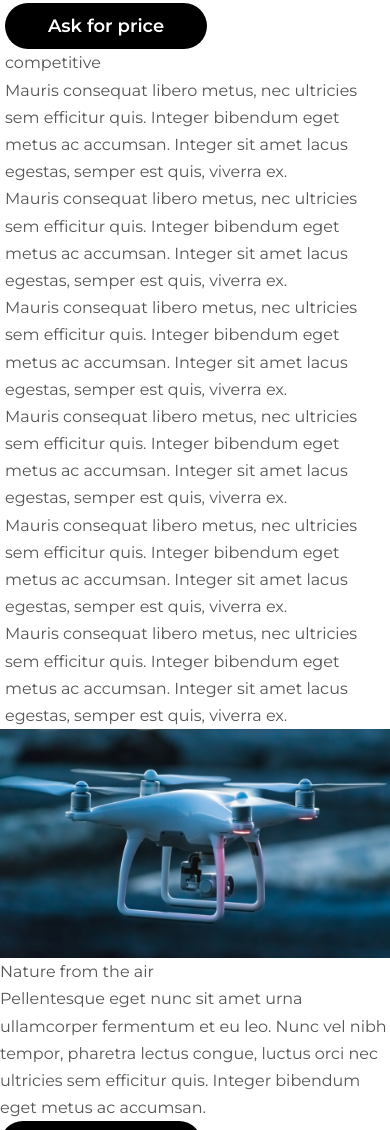
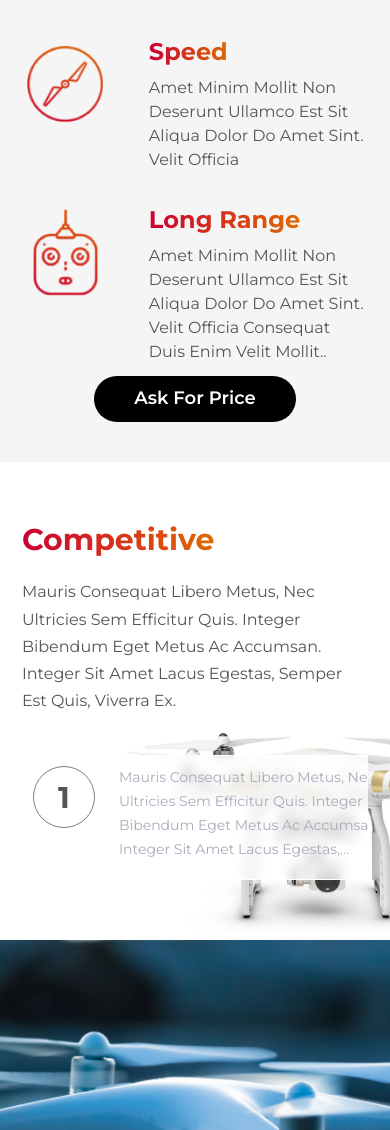
Before and after one commit to yupjung0408/drone, a plain HTML site: page index.html in a window 390 px wide. Shown: the part 870-2000 px from the top of the page. Drawn offline with Linux system fonts and the light colour scheme.

Commit message:
모바일 디자인 완성

```diff
--- a/css/common.css
+++ b/css/common.css
@@ -70,6 +70,8 @@ button {
 body {
     font: 1.6rem/1.7 'Montserrat', sans-serif; /* 영문폰트와 한글폰트를 같이 쓸때는 영문먼저 숫자는 영문폰트를 따라감 */
     color: var(--text-color);
+    text-transform: capitalize; /* ttc: 첫글자를 대문자 */
+    word-break: keep-all; /* wbka: 어절 단위로 줄바꿈 */
 }
 
 .btn {
@@ -88,3 +90,18 @@ body {
     background: #000;
     color: #fff;
 }
+
+.text-gra {
+    /* 텍스트에 그라데이션 적용 */
+    background: var(--gradient);
+    /* -webkit-background-clip: text; */
+    background-clip: text;
+    -webkit-text-fill-color: transparent;
+    display: inline-block;
+}
+
+.sec-title {
+    font-weight: 700;
+    font-size: 3rem;
+    line-height: 1.2;
+}
--- a/css/style.css
+++ b/css/style.css
@@ -2,6 +2,7 @@
 
 .inner {
     width: 38rem;
+    width: 88.785%;
     margin: 0 auto;
     /* background: rgba(255, 255, 0, 0.1); */
 }
@@ -83,6 +84,7 @@
     transform: translateX(-50%);
     /* border: 1px solid #000; */
     width: 38rem;
+    width: 88.785%;
 }
 
 .visual-title h2 {
@@ -90,7 +92,7 @@
     font-size: 3.6rem;
     color: #fff;
     line-height: 44px;
-    line-height: 1.2; /* 44/36 */
+    line-height: 1.2; /* 44/36  lh픽셀/폰트사이즈 */
 }
 
 .visual-title p {
@@ -101,25 +103,261 @@
     margin-top: 2rem;
 }
 
-.btn {
-    width: 20.2rem;
-    height: 4.6rem;
-    display: flex;
-    justify-content: center;
-    align-items: center;
-    border-radius: 5rem;
-    font-weight: 600;
-    font-size: 1.8rem;
-    line-height: 1.2;
-}
-
 .btn-cta {
     background: #fff;
     color: var(--main-color);
     margin: 4.8rem auto 0;
 }
 
-.btn-black {
-    background: #000;
+.introduce {
+    background: #f5f5f5;
+    padding: 4rem 0;
+}
+
+.introduce-list li {
+    display: flex;
+    gap: 4rem;
+    padding: 1.2rem 0;
+    min-height: 16.8rem;
+    /* border: 1px solid #000; */
+}
+
+.introduce-list li::before {
+    content: '';
+    display: block;
+    width: 9rem;
+    height: 9rem;
+    background: no-repeat 50% / cover; /* cover= 100% auto */
+}
+
+.introduce-list li:nth-child(1)::before {
+    background-image: url(../img/intro-ico1.png);
+}
+
+.introduce-list li:nth-child(2)::before {
+    background-image: url(../img/intro-ico2.png);
+}
+
+.introduce-list li:nth-child(3)::before {
+    background-image: url(../img/intro-ico3.png);
+}
+
+.introduce-list li:nth-child(4)::before {
+    background-image: url(../img/intro-ico4.png);
+}
+
+.introduce-list li dl {
+    width: 24.9rem;
+    width: 65.5263%;
+}
+
+.introduce-list li dl dt {
+    font-weight: 700;
+    font-size: 2.4rem;
+    line-height: 1.2;
+}
+
+.introduce-list li dl dd {
+    margin-top: 0.8rem;
+    line-height: 1.5;
+}
+
+.introduce .btn-black {
+    margin: 0 auto;
+}
+
+.competitive {
+    padding: 6rem 0;
+    background: url(../img/drone-pic3.jpg) no-repeat 100% 100% / 70% auto;
+}
+
+.competitive h2 + p {
+    margin-top: 2rem;
+}
+
+.competitive-list-wrap {
+    /* border: 1px solid #f00; */
+    overflow-x: scroll; /* ovxs */
+    margin-top: 4.1rem;
+}
+
+.competitive-list {
+    display: flex;
+    gap: 1.1rem;
+
+    /* 1.카운터 세팅 */
+    counter-reset: competitive;
+}
+
+.competitive-list li {
+    border: 1px solid #fff;
+    background: var(--white80p);
+    border-radius: 1rem;
+    backdrop-filter: blur(5px);
+    width: 38rem;
+    height: 12.5rem;
+    flex-shrink: 0; /* fxsh0: flex때문에 줄어들지 않게 */
+    padding: 1rem;
+
+    display: flex;
+    gap: 2.4rem;
+
+    /* 2.카운터 증가 */
+    counter-increment: competitive;
+}
+
+.competitive-list li::before {
+    /* 3.카운터 적용 */
+    content: counter(competitive);
+    display: flex;
+    justify-content: center;
+    align-items: center;
+    flex-shrink: 0;
+
+    width: 6rem;
+    height: 6rem;
+    border-radius: 50%;
+    border: 1px solid var(--black50p);
+    font-weight: 700;
+    font-size: 3rem;
+}
+
+.competitive-list li p {
+    font-size: 1.4rem;
+    color: #a7acbc;
+
+    /* 4줄 제한 */
+    white-space: normal;
+    display: -webkit-box;
+    -webkit-line-clamp: 4;
+    line-clamp: 4;
+    -webkit-box-orient: vertical;
+    overflow: hidden;
+}
+
+.product-list {
+}
+.product-list li {
+    /* border: 1px solid #f00; */
+    position: relative;
+    padding-bottom: 25rem;
+    background: #fff;
+}
+
+.product-list li figure {
+    /* aspect-ratio: 1/1.215; */
+    height: 52rem;
+}
+
+.product-list li .product-con {
+    width: 38rem;
+    min-height: 45rem;
+    background: #f5f5f5;
+
+    position: absolute;
+    bottom: 2.4rem;
+    left: 50%;
+    transform: translateX(-50%); /* trftx */
+
+    padding: 6rem 4rem;
+    display: flex;
+    justify-content: center;
+    align-items: center;
+}
+
+.product-list li .product-con h3 {
+    font-weight: 700;
+    font-size: 3rem;
+    line-height: 1.2;
+}
+
+.product-list li .product-con p {
+    margin-top: 2.4rem;
+}
+
+.product-list li .product-con .btn-black {
+    margin-top: 2.4rem;
+}
+
+.newsletter {
+    /* aspect-ratio: 1/1.028; */
+    height: 44rem;
+
+    background: url(../img/newsletter-bg.jpg) no-repeat 50% / cover fixed;
+
+    display: flex;
+    justify-content: center;
+    align-items: center;
+}
+
+.newsletter-con {
+    width: 38rem;
+}
+
+.newsletter-con h4 {
+    font-weight: 700;
+    font-size: 3rem;
+    line-height: 1.2;
     color: #fff;
 }
+.newsletter-con .form-wrap {
+    margin-top: 4.8rem;
+    height: 4.8rem;
+    border: 1px solid #fff;
+    border-radius: 6rem;
+    background: var(white20p);
+
+    display: flex;
+    overflow: hidden;
+}
+
+.newsletter-con .form-wrap input {
+    background: transparent;
+    width: calc(100% - 8.4rem);
+    color: #fff;
+    padding: 1rem 2.8rem;
+}
+
+.newsletter-con .form-wrap input::placeholder {
+    color: #fff;
+}
+
+.newsletter-con .form-wrap button {
+    width: 8.4rem;
+    background: #fff;
+    color: var(--main-color);
+    border-radius: 6rem;
+}
+
+#footer {
+    background: #2c2e33;
+    padding: 8rem 0;
+}
+
+#footer .inner {
+    display: flex;
+    flex-direction: column; /* fxdc */
+    align-items: center;
+    gap: 2.8rem;
+}
+
+#footer .foot-logo {
+    display: block;
+    width: 24rem;
+    height: 3.6rem;
+    background: url(../img/foot-logo.png) no-repeat 50% / contain;
+    /* border: 1px solid #f00; */
+}
+
+#footer p {
+    font-size: 1.4rem;
+    line-height: 1.5;
+    color: var(--white60p);
+    text-align: center;
+    /* border: 1px solid #ff0; */
+}
+
+#footer p em {
+    display: block;
+    margin-top: 0.5rem;
+}
--- a/index.html
+++ b/index.html
@@ -61,19 +61,19 @@
                     <ul class="introduce-list">
                         <li>
                             <dl>
-                                <dt>from air</dt>
+                                <dt class="text-gra">from air</dt>
                                 <dd>Pellentesque eget nunc sit amet urna ullamcorper fermentum et eu leo.</dd>
                             </dl>
                         </li>
                         <li>
                             <dl>
-                                <dt>best drones</dt>
+                                <dt class="text-gra">best drones</dt>
                                 <dd>Amet minim mollit non deserunt ullamco est sit aliqua dolor</dd>
                             </dl>
                         </li>
                         <li>
                             <dl>
-                                <dt>speed</dt>
+                                <dt class="text-gra">speed</dt>
                                 <dd>
                                     Amet minim mollit non deserunt ullamco est sit aliqua dolor do amet sint. Velit
                                     officia
@@ -82,7 +82,7 @@
                         </li>
                         <li>
                             <dl>
-                                <dt>long range</dt>
+                                <dt class="text-gra">long range</dt>
                                 <dd>
                                     Amet minim mollit non deserunt ullamco est sit aliqua dolor do amet sint. Velit
                                     officia consequat duis enim velit mollit..
@@ -99,55 +99,62 @@
 
             <section class="competitive">
                 <div class="inner">
-                    <h2 class="sec-title">competitive</h2>
+                    <h2 class="sec-title text-gra">competitive</h2>
                     <p>
                         Mauris consequat libero metus, nec ultricies sem efficitur quis. Integer bibendum eget metus ac
                         accumsan. Integer sit amet lacus egestas, semper est quis, viverra ex.
                     </p>
 
                     <!-- ol.competitive-list>li*5>a>p -->
+                    <div class="competitive-list-wrap">
                         <ol class="competitive-list">
                             <li>
                                 <a href="#">
                                     <p>
-                                    Mauris consequat libero metus, nec ultricies sem efficitur quis. Integer bibendum
-                                    eget metus ac accumsan. Integer sit amet lacus egestas, semper est quis, viverra ex.
+                                        Mauris consequat libero metus, nec ultricies sem efficitur quis. Integer
+                                        bibendum eget metus ac accumsan. Integer sit amet lacus egestas, semper est
+                                        quis, viverra ex.
                                     </p>
                                 </a>
                             </li>
                             <li>
                                 <a href="#">
                                     <p>
-                                    Mauris consequat libero metus, nec ultricies sem efficitur quis. Integer bibendum
-                                    eget metus ac accumsan. Integer sit amet lacus egestas, semper est quis, viverra ex.
+                                        Mauris consequat libero metus, nec ultricies sem efficitur quis. Integer
+                                        bibendum eget metus ac accumsan. Integer sit amet lacus egestas, semper est
+                                        quis, viverra ex.
                                     </p>
                                 </a>
                             </li>
                             <li>
                                 <a href="#">
                                     <p>
-                                    Mauris consequat libero metus, nec ultricies sem efficitur quis. Integer bibendum
-                                    eget metus ac accumsan. Integer sit amet lacus egestas, semper est quis, viverra ex.
+                                        Mauris consequat libero metus, nec ultricies sem efficitur quis. Integer
+                                        bibendum eget metus ac accumsan. Integer sit amet lacus egestas, semper est
+                                        quis, viverra ex.
                                     </p>
                                 </a>
                             </li>
                             <li>
                                 <a href="#">
                                     <p>
-                                    Mauris consequat libero metus, nec ultricies sem efficitur quis. Integer bibendum
-                                    eget metus ac accumsan. Integer sit amet lacus egestas, semper est quis, viverra ex.
+                                        Mauris consequat libero metus, nec ultricies sem efficitur quis. Integer
+                                        bibendum eget metus ac accumsan. Integer sit amet lacus egestas, semper est
+                                        quis, viverra ex.
                                     </p>
                                 </a>
                             </li>
                             <li>
                                 <a href="#">
                                     <p>
-                                    Mauris consequat libero metus, nec ultricies sem efficitur quis. Integer bibendum
-                                    eget metus ac accumsan. Integer sit amet lacus egestas, semper est quis, viverra ex.
+                                        Mauris consequat libero metus, nec ultricies sem efficitur quis. Integer
+                                        bibendum eget metus ac accumsan. Integer sit amet lacus egestas, semper est
+                                        quis, viverra ex.
                                     </p>
                                 </a>
                             </li>
                         </ol>
+                    </div>
                 </div>
             </section>
             <hr />
@@ -161,7 +168,7 @@
 
                         <div class="product-con">
                             <div>
-                                <h3>Nature from the air</h3>
+                                <h3 class="text-gra">Nature from the air</h3>
                                 <p>
                                     Pellentesque eget nunc sit amet urna ullamcorper fermentum et eu leo. Nunc vel nibh
                                     tempor, pharetra lectus congue, luctus orci nec ultricies sem efficitur quis.
@@ -177,7 +184,7 @@
 
                         <div class="product-con">
                             <div>
-                                <h3>City from the air</h3>
+                                <h3 class="text-gra">City from the air</h3>
                                 <p>
                                     Pellentesque eget nunc sit amet urna ullamcorper fermentum et eu leo. Nunc vel nibh
                                     tempor, pharetra lectus congue, luctus orci nec ultricies sem efficitur quis.
```
Also changed, not shown: img/drone-pic3.jpg (added), img/foot-logo.png (added), img/intro-ico1.png (added), img/intro-ico2.png (added), img/intro-ico3.png (added), img/intro-ico4.png (added), img/newsletter-bg.jpg (added). Lines whose indentation alone changed are shown as unchanged.
